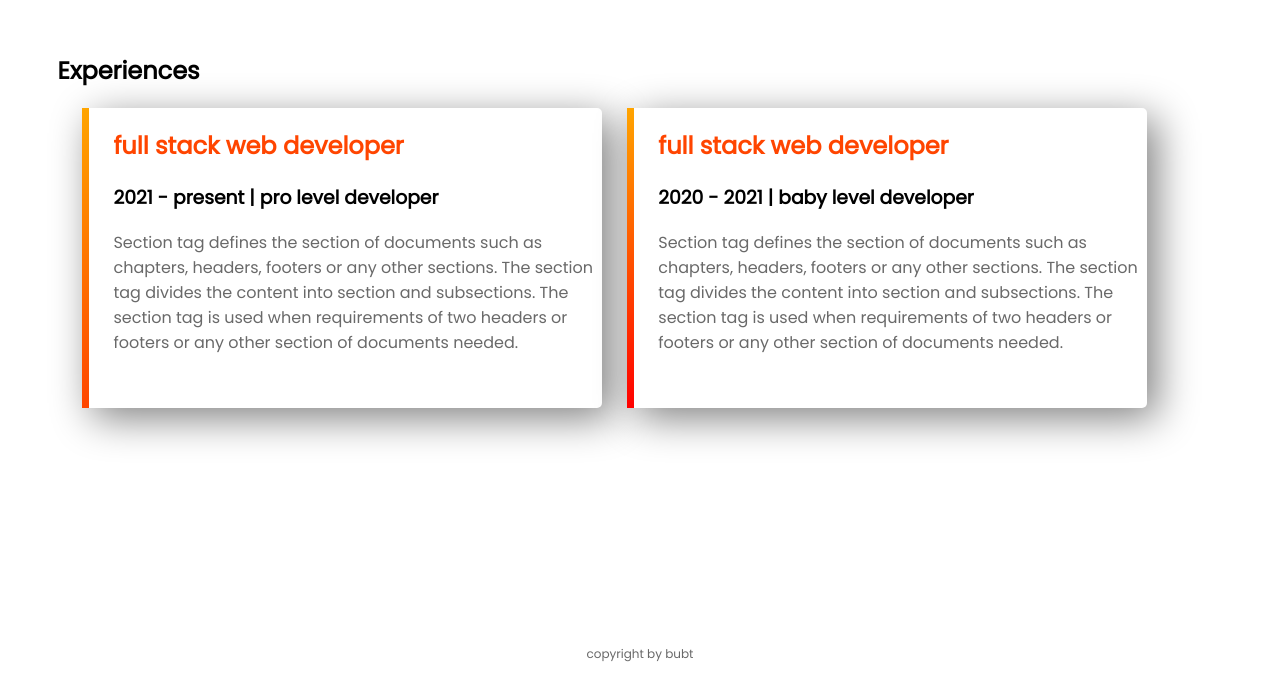
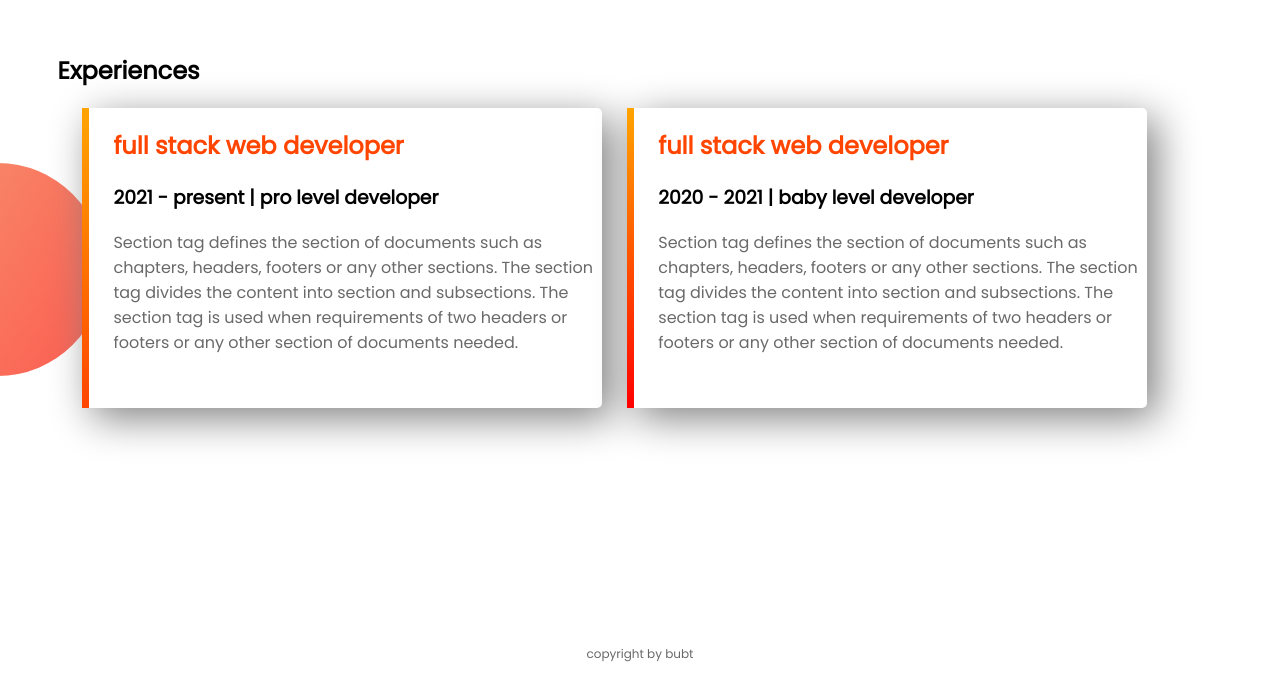
Before and after one commit to siam0297/web-portfolio, a plain HTML site: page index.html in a window 1280 px wide. Shown: the part 1423-2098 px from the top of the page. Drawn offline with Linux system fonts and the light colour scheme.

Commit message:
new update

```diff
--- a/style.css
+++ b/style.css
@@ -71,7 +71,7 @@ p{
 {
     padding-left: 4.5%;
     padding-top: 10%;
-    background-image: url("exp-bg.png");
+    background-image: url("images/exp-bg.png");
     background-repeat: no-repeat;
     background-position: left;
 }
```
